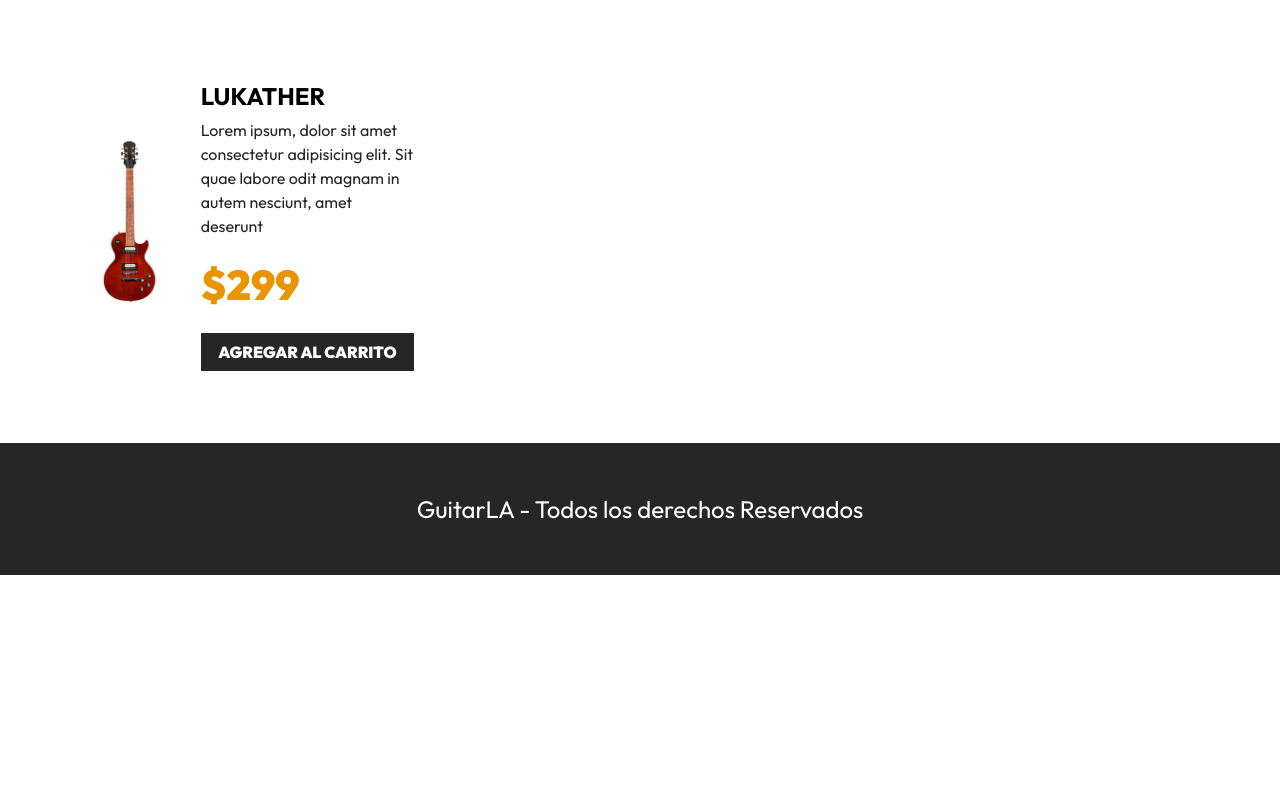
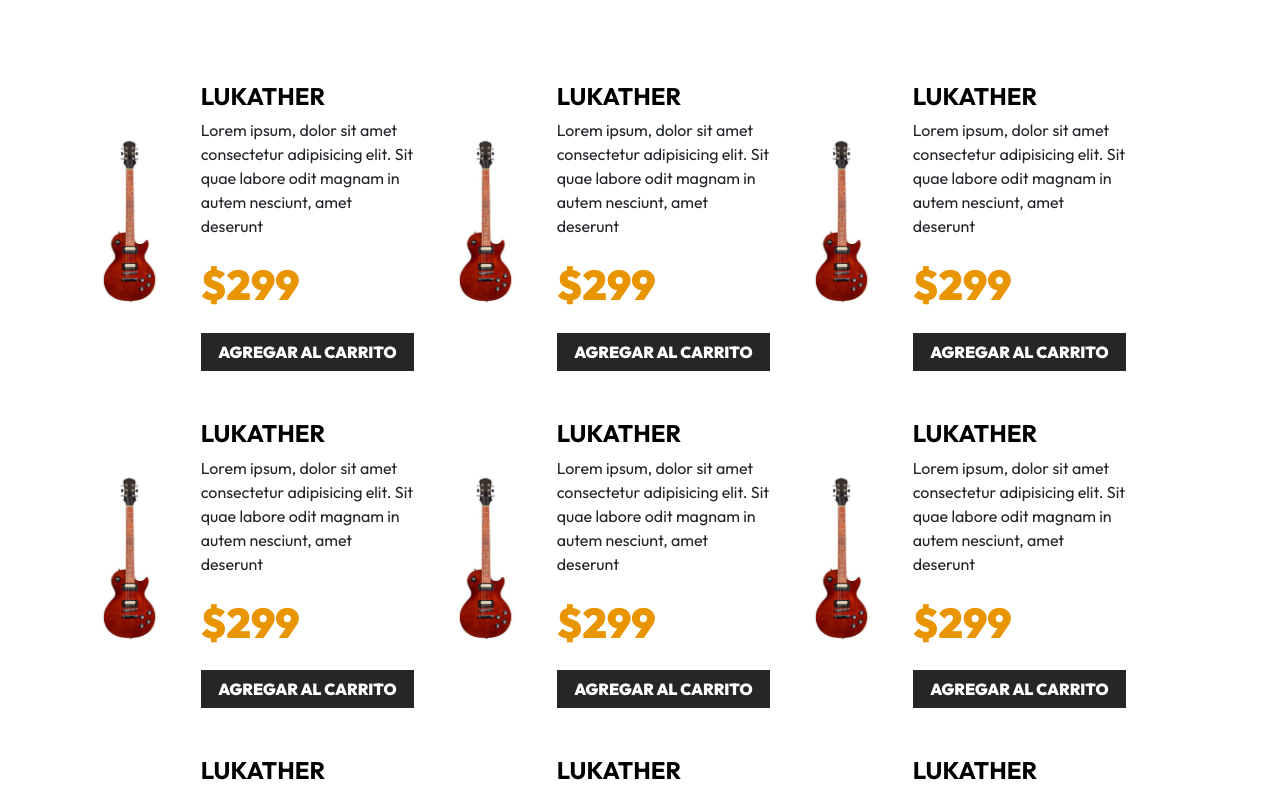
Before and after one commit to DiegoBenjamin/tienda-guitar, a React (Vite) app: page / in a window 1280 px wide. Shown: the part 284-1080 px from the top of the page. Before the commit the page ends 859 px from the top, so only its background shows below. Built offline with nearby package versions, Linux system fonts and the light colour scheme.

Commit message:
se crea un componente guitarra

```diff
--- a/src/App.jsx
+++ b/src/App.jsx
@@ -12,6 +12,16 @@ function App() {
         <h2 className="text-center">Nuestra Colección</h2>
 
         <div className="row mt-5">
+            <Guitar/>
+            <Guitar/>
+            <Guitar/>
+            <Guitar/>
+            <Guitar/>
+            <Guitar/>
+            <Guitar/>
+            <Guitar/>
+            <Guitar/>
+            <Guitar/>
             <Guitar/>
 
         </div>
```
